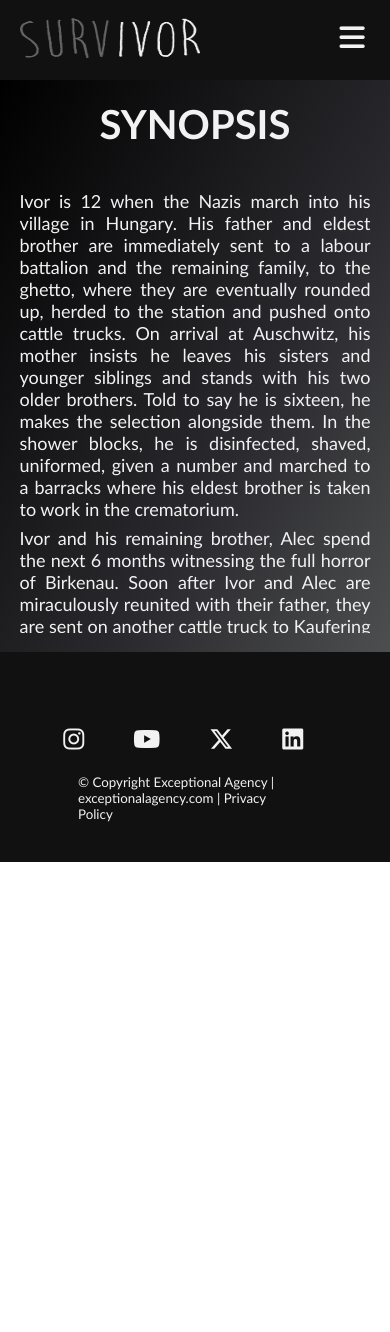
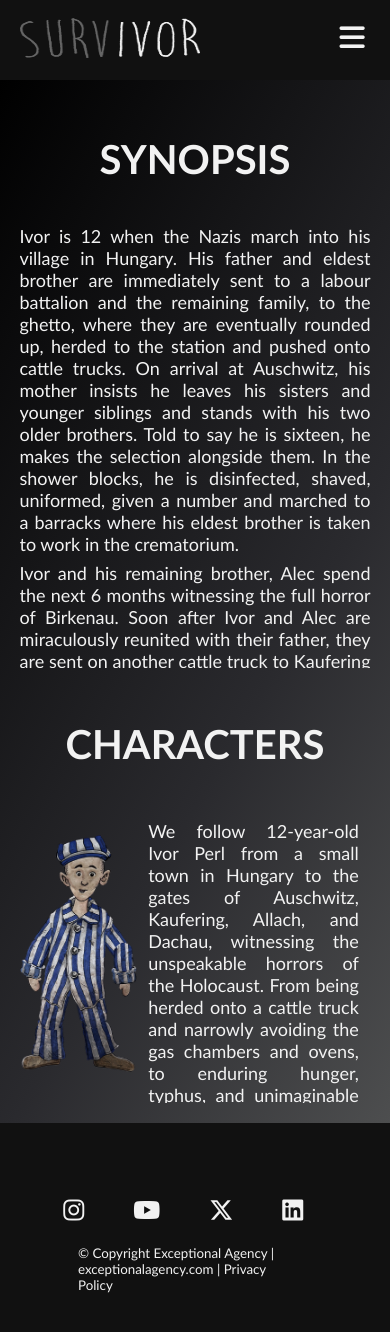
Before and after one commit to totes7/Survivor, a React (Create React App) app: page /about in a window 390 px wide. Before the commit the page ends 862 px from the top, so only its background shows below. Built offline with nearby package versions, Linux system fonts and the light colour scheme.

Commit message:
first draw of characters section

```diff
--- a/src/App.css
+++ b/src/App.css
@@ -80,7 +80,37 @@
 .about p {
   margin-top: 2%;
   font-size: 20px;
-  padding: 0 20%;
+  padding: 0 15%;
+}
+
+.synopsis {
+  margin-bottom: 5%;
+}
+
+#characters {
+  margin: 5% 10%;
+  display: grid;
+  grid-template-rows: 300px;
+  grid-template-columns: 1fr 1fr 1fr;
+  grid-template-areas:
+  "image text text";
+}
+
+#characters-image {
+  grid-area: image;
+  background-image: url("./images/IvorCharacter.png");
+  background-position: center;
+  background-repeat: no-repeat;
+  background-size: contain;
+}
+
+#characters-text {
+  grid-area: text;
+  overflow-y: scroll;
+}
+
+#characters-text::-webkit-scrollbar {
+  display: none;
 }
 
 /* Info (Production) */
@@ -450,7 +480,7 @@
   }
 
   .about h1 {
-    margin-bottom: 10%;
+    margin: 10% 0;
   }
 
   .about p {
@@ -461,6 +491,15 @@
   .synopsis {
     height: 450px;
     overflow-y: scroll;
+  }
+
+  #characters {
+    margin: 0;
+    display: grid;
+    grid-template-rows: 300px;
+    grid-template-columns: 1fr 1fr 1fr;
+    grid-template-areas:
+    "image text text";
   }
 
   .info-team {
@@ -505,6 +544,10 @@
     width: 50%;
     margin: 10% 5% 20% 5%;
     text-align: center;
+  }
+
+  #characters-text p {
+    padding: 5%;
   }
 
   .info {
--- a/src/components/pages/About.jsx
+++ b/src/components/pages/About.jsx
@@ -51,6 +51,23 @@ function About() {
             to the UK. Ivor, now 92, appears on screen in live action.
           </p>
         </div>
+
+        <h1>CHARACTERS</h1>
+
+        <div id="characters">
+          <div id="characters-image"></div>
+          <div id="characters-text">
+            <p>
+              We follow 12-year-old Ivor Perl from a small town in Hungary to
+              the gates of Auschwitz, Kaufering, Allach, and Dachau, witnessing
+              the unspeakable horrors of the Holocaust. From being herded onto a
+              cattle truck and narrowly avoiding the gas chambers and ovens, to
+              enduring hunger, typhus, and unimaginable loss, we ultimately see
+              the unbreakable bond between two brothers and their miraculous
+              survival
+            </p>
+          </div>
+        </div>
       </div>
 
       <Footer />
```
Also changed, not shown: src/images/IvorCharacter.png (added).
